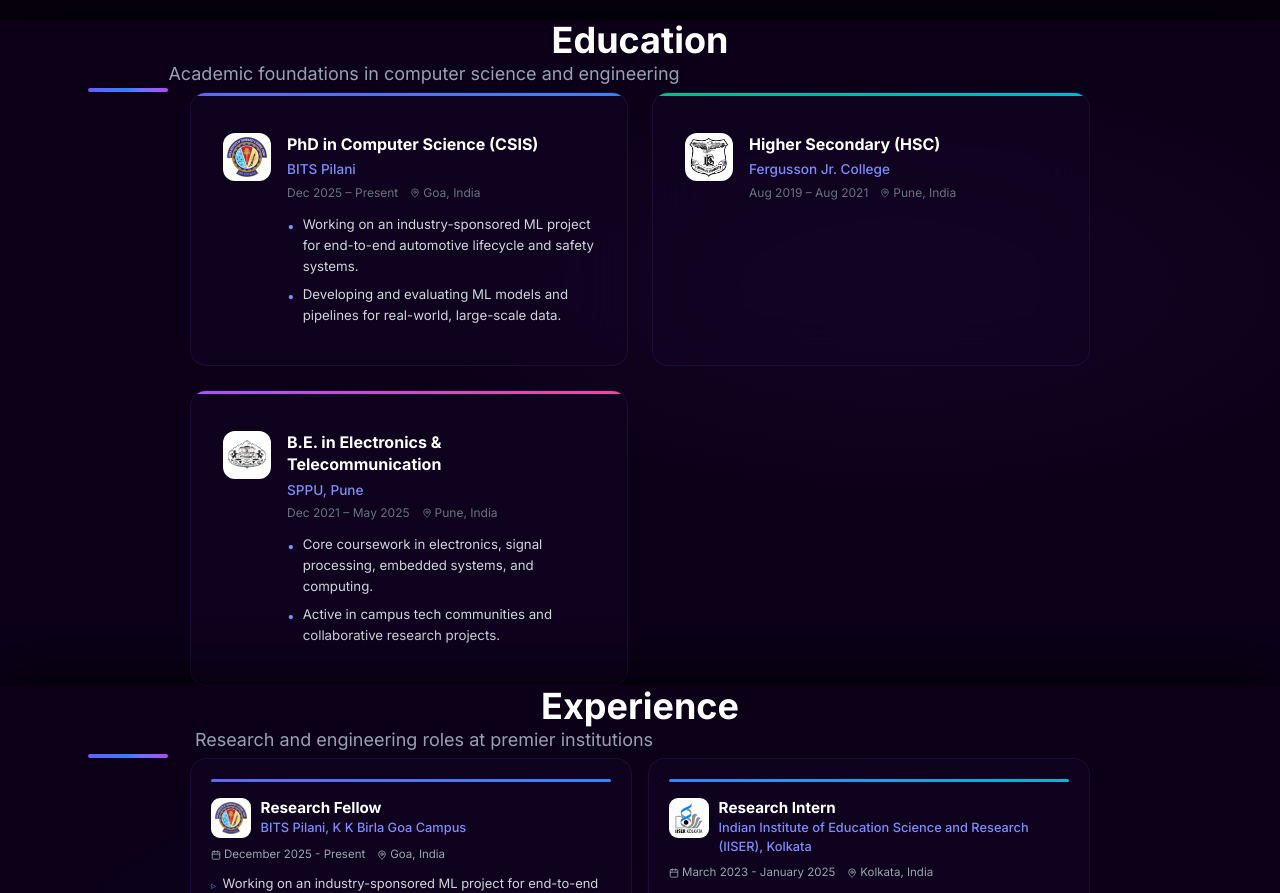
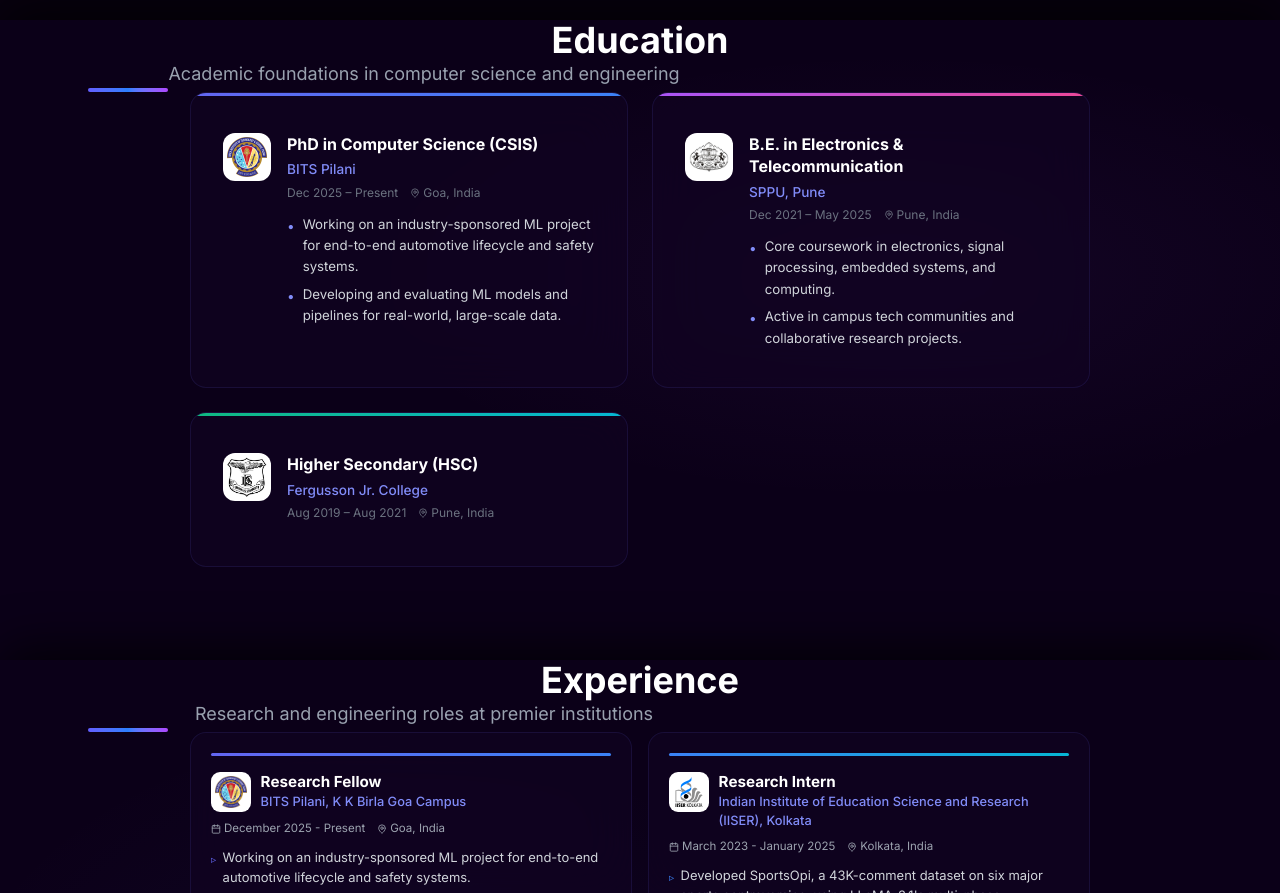
Before and after one commit to devadripta/portfolio_deva, a Next.js app: page / in a window 1280 px wide. Shown: the part 1580-2473 px from the top of the page. Built offline with nearby package versions, Linux system fonts and the light colour scheme.

Commit message:
Move Fergusson Jr. College below B.E. in Education section
Co-authored-by: CommandCodeBot <noreply@commandcode.ai>

```diff
--- a/src/components/sections/Education.tsx
+++ b/src/components/sections/Education.tsx
@@ -18,15 +18,6 @@
         ],
     },
     {
-        degree: "Higher Secondary (HSC)",
-        institution: "Fergusson Jr. College",
-        duration: "Aug 2019 – Aug 2021",
-        location: "Pune, India",
-        gradient: "linear-gradient(135deg, #10b981, #06b6d4)",
-        logo: "/FC-logo.jpeg",
-        bullets: [],
-    },
-    {
         degree: "B.E. in Electronics & Telecommunication",
         institution: "SPPU, Pune",
         duration: "Dec 2021 – May 2025",
@@ -37,6 +28,15 @@
             "Core coursework in electronics, signal processing, embedded systems, and computing.",
             "Active in campus tech communities and collaborative research projects.",
         ],
+    },
+    {
+        degree: "Higher Secondary (HSC)",
+        institution: "Fergusson Jr. College",
+        duration: "Aug 2019 – Aug 2021",
+        location: "Pune, India",
+        gradient: "linear-gradient(135deg, #10b981, #06b6d4)",
+        logo: "/FC-logo.jpeg",
+        bullets: [],
     },
 ];
 
```
